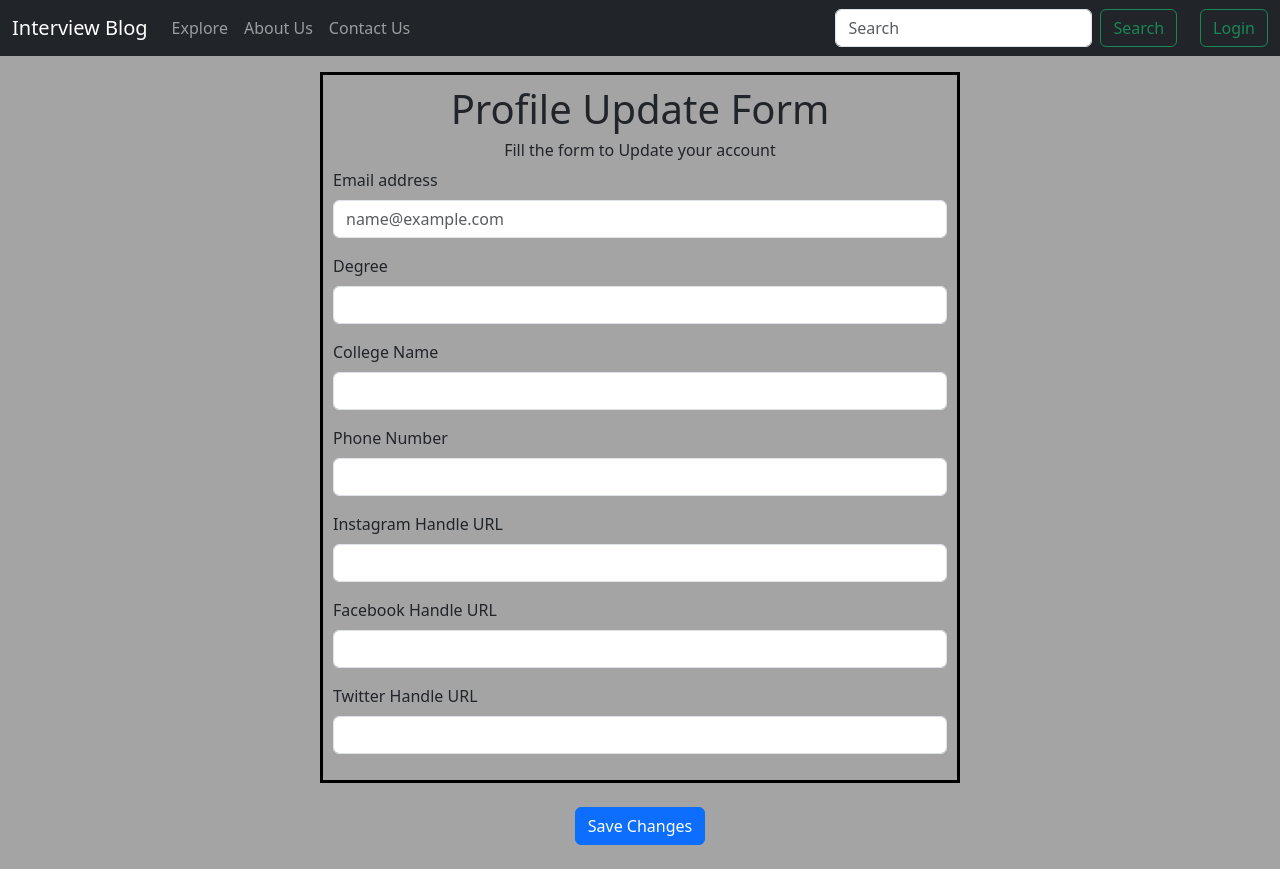
After one commit to Mustafa-03/woc5.0-django-interviewblog-Mustafa, a Django app: a page that uses blog/templates/blog/editprof.html in a window 1280 px wide. The commit adds this page. Run offline with Django 4.2, Linux system fonts and the light colour scheme; data comes from the database, SQL or seed files in the repository; both versions use the stored data as it was after the commit.

Commit message:
Mid Eval: Adding Edit Profile Section

```diff
--- /dev/null
+++ b/blog/templates/blog/editprof.html
@@ -0,0 +1,49 @@
+{% extends 'blog/base.html' %}
+
+{% block body %}
+<div class="mt-3">
+<form action='/saveprofile' method="post" enctype="multipart/form-data">
+    <div class="signup">
+        <div class="content">
+            <h1 align="center">Profile Update Form</h1>
+            <h6 align="center">Fill the form to Update your account</h6>
+          <p>
+            <label for="exampleFormControlInput1" class="form-label">Email address</label>
+            <input type="email" class="form-control" name="email" value="{{j.email}}" id="email" placeholder="name@example.com" required>
+          </p>
+          <p>
+            <label for="exampleFormControlInput1" class="form-label">Degree</label>
+            <input type="text" class="form-control" name="degree" value="{{j.degree}}" id="degree" required>
+          </p>
+          <p>
+            <label for="exampleFormControlInput1" class="form-label">College Name</label>
+            <input type="text" class="form-control" name="college" value="{{j.college}}" id="college" required>
+          </p>
+      <p>
+        <label for="exampleFormControlInput1" class="form-label">Phone Number</label>
+        <input type="number" class="form-control" name="phone" value="{{j.phone}}" id="phone" required>
+      </p>
+      <p>
+        <label for="exampleFormControlInput1" class="form-label">Instagram Handle URL</label>
+        <input type="text" class="form-control" name="insta_handle" value="{{j.insta_handle}}" id="insta_handle">
+      </p>
+      <p>
+        <label for="exampleFormControlInput1" class="form-label">Facebook Handle URL</label>
+        <input type="text" class="form-control" name="fb_handle" value="{{j.fb_handle}}" id="fb_handle">
+      </p>
+      <p>
+        <label for="exampleFormControlInput1" class="form-label">Twitter Handle URL</label>
+        <input type="text" class="form-control" name="twitter_handle" value="{{j.twitter_handle}}" id="twitter_handle">
+      </p>
+
+        </div>
+      </div>
+      {% csrf_token %}
+      <div class="login-footer text-center my-4">
+        <button type="submit" class="btn btn-primary">Save Changes</button>  <!-- Type = Submit creates a submit button -->
+      </div>
+    </form>
+
+    </div>
+
+{% endblock %}
--- a/blog/templates/blog/viewprofile.html
+++ b/blog/templates/blog/viewprofile.html
@@ -83,6 +83,9 @@ background: linear-gradient(to right bottom, white,black)
                     {% if j.fb_handle|stringformat:'s' != None|stringformat:'s' %}
                     <a href="{{j.twitter_handle}}" _blank><i class="fab fa-instagram fa-lg me-3"></i>TWITTER</a>
                     {% endif %}
+                    {% if request.user|stringformat:'s' != i.user|stringformat:'s' %}
+                    <a href="editprof/{{i.username}}" _blank><i class="fab fa-instagram fa-lg me-3"></i> Edit Profile</a>
+                    {% endif %}
                   </div>
                 </div>
               </div>
--- a/blog/urls.py
+++ b/blog/urls.py
@@ -26,5 +26,7 @@ urlpatterns = [
     path('profile/<str:username>',views.profile,name="profile"),
     path('delblog/<str:slug>',views.deleteblog,name="deleteblog"),
     path('cpass/<str:username>',views.cpass,name="Change Password"),
-    path('savepass',views.savepass,name="Save Password")
+    path('savepass',views.savepass,name="Save Password"),
+    path('profile/editprof/<str:user>',views.editprof,name="Edit Profile"),
+    path('saveprofile',views.saveprofile,name="Save Profile")
 ]
--- a/blog/views.py
+++ b/blog/views.py
@@ -194,6 +194,7 @@ def edit(request):
 @login_required(login_url='/')
 def profile(request,username):
     i=User.objects.filter(username=username).first()
+    print(i)
     j=Profile.objects.filter(profile_user=i).first()
     param={"i":i, "j":j}
     return render(request,'blog/viewprofile.html',param)
@@ -218,3 +219,23 @@ def savepass(request):
     i.set_password(newpass1)
     i.save()
     return redirect('/')
+
+
+def editprof(request,user):
+    i=User.objects.filter(username=user).first()
+    j=Profile.objects.filter(profile_user=i).first()
+    params={'j':j}
+    return render(request,'blog/editprof.html',params)
+
+def saveprofile(request):
+    if request.method=="POST":
+        email=request.POST['email']
+        college=request.POST['college']
+        degree=request.POST['degree']
+        insta_handle=request.POST['insta_handle']
+        fb_handle=request.POST['fb_handle']
+        twitter_handle=request.POST['twitter_handle']
+        phone=request.POST['phone']
+        i=request.user
+        Profile.objects.filter(profile_user=i).update(email=email,college=college,degree=degree,insta_handle=insta_handle,fb_handle=fb_handle,phone=phone,twitter_handle=twitter_handle)
+        return redirect(f'/profile/{i}')
```
Also changed, not shown: db.sqlite3.
